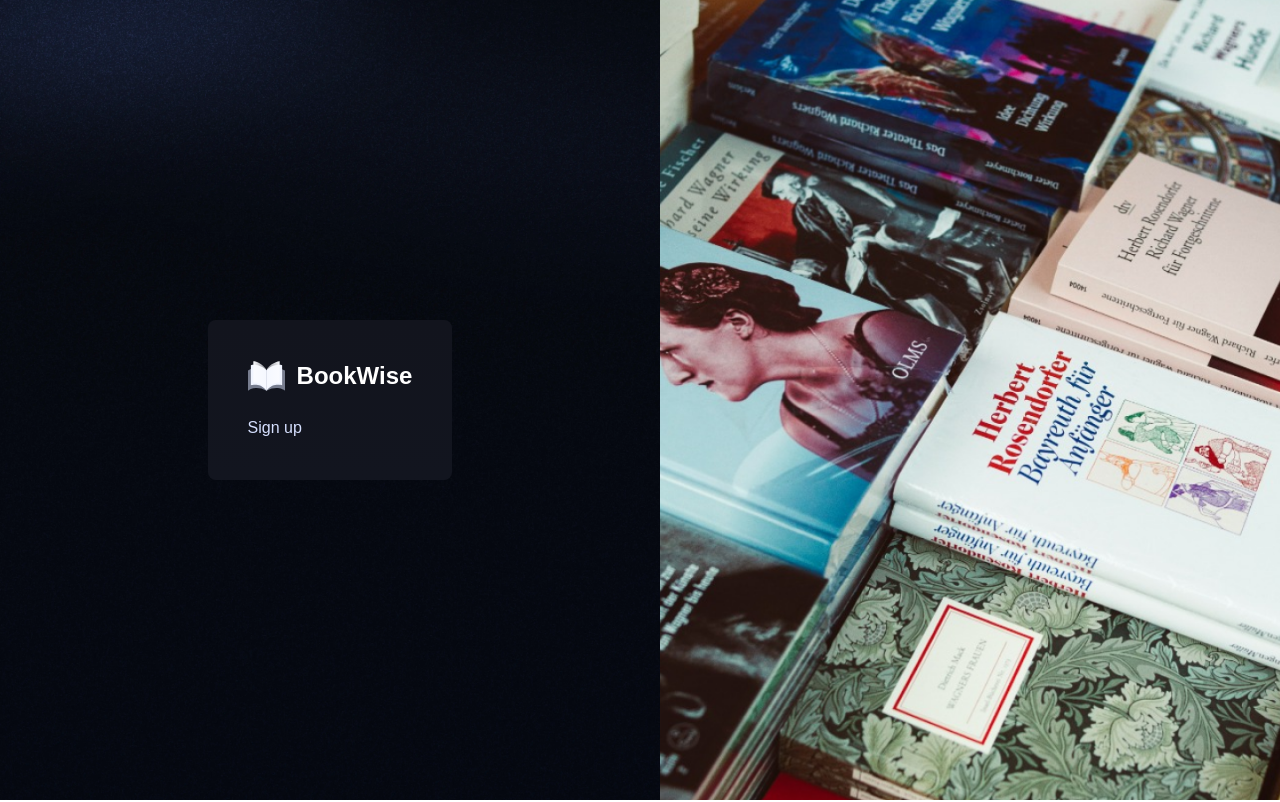
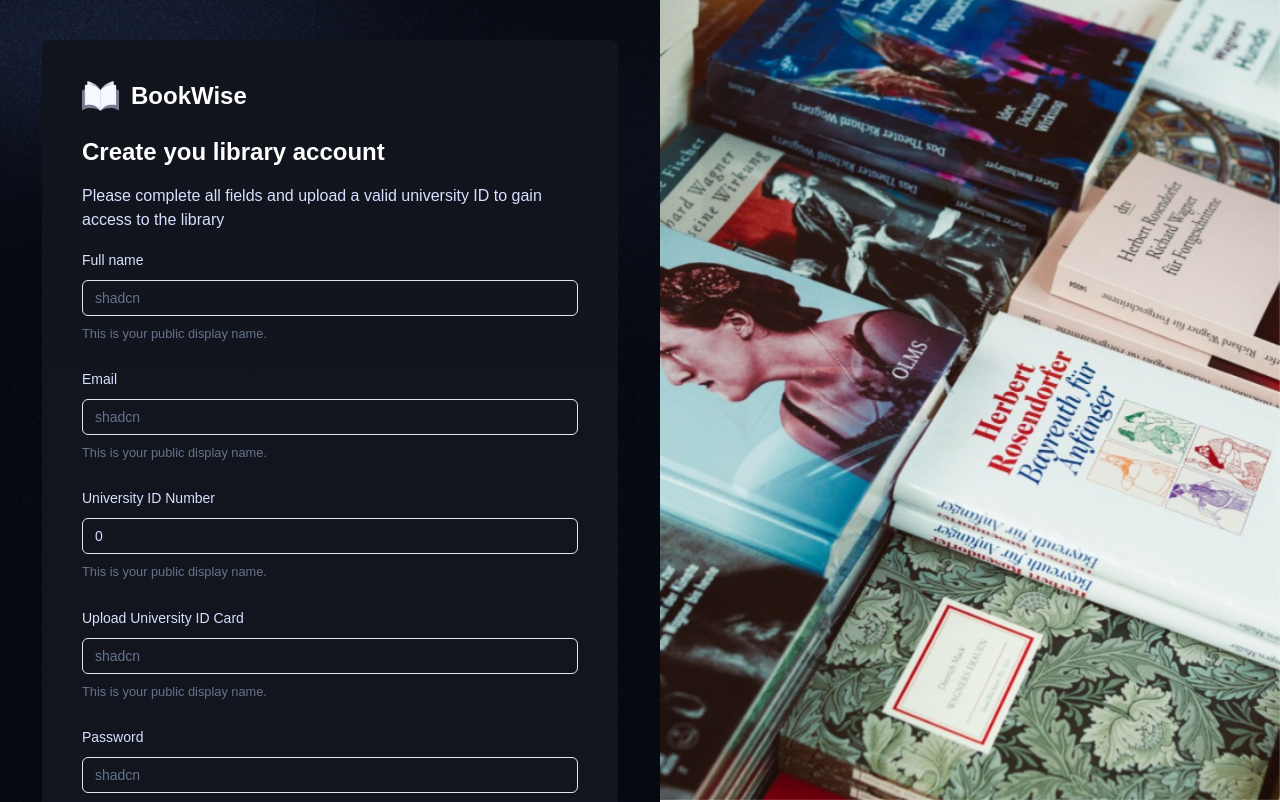
Before and after one commit to H-Janath/University-library-management-system, a Next.js app: page /sign-up in a window 1280 px wide. Shown: the top 802 px of the page. Built offline with nearby package versions, Linux system fonts and the light colour scheme; a web font is replaced by a local one.

Commit message:
Complete Auth form

```diff
--- a/app/(auth)/sign-in/page.tsx
+++ b/app/(auth)/sign-in/page.tsx
@@ -1,9 +1,20 @@
-import React from 'react'
+'use client'
+import AuthForm from "@/components/AuthForm";
+import { signInSchema } from "@/lib/validation";
+import React from "react";
 
 const page = () => {
   return (
-    <div>Sign in</div>
-  )
-}
+    <AuthForm
+      type="SIGN_IN"
+      schema={signInSchema}
+      defaultValues={{
+        email: "",
+        password: "",
+      }}
+      onSubmit={() => {}}
+    />
+  );
+};
 
-export default page
+export default page;
--- a/app/(auth)/sign-up/page.tsx
+++ b/app/(auth)/sign-up/page.tsx
@@ -1,9 +1,25 @@
-import React from 'react'
+'use client'
+
+import AuthForm from "@/components/AuthForm";
+import { signUpSchema } from "@/lib/validation";
+import React from "react";
 
 const page = () => {
   return (
-    <div>Sign up</div>
-  )
-}
+    <AuthForm
+      type="SIGN_UP"
+      schema={signUpSchema}
+      defaultValues={{
+        fullName: "",
+        email: "",
+        universityId: 0,
+        universityCard: "",
+        password: "",
+      }}
+      onSubmit={()=>{}}
 
-export default page
+    />
+  );
+};
+
+export default page;
--- /dev/null
+++ b/components/AuthForm.tsx
@@ -0,0 +1,93 @@
+"use client";
+import { zodResolver } from "@hookform/resolvers/zod";
+import React from "react";
+import {
+  DefaultValues,
+  FieldValues,
+  Path,
+  SubmitHandler,
+  useForm,
+  UseFormReturn,
+} from "react-hook-form";
+import { ZodType } from "zod";
+import { Button } from "@/components/ui/button";
+import {
+  Form,
+  FormControl,
+  FormDescription,
+  FormField,
+  FormItem,
+  FormLabel,
+  FormMessage,
+} from "@/components/ui/form";
+import { Input } from "@/components/ui/input";
+import Link from "next/link";
+import { FIELD_NAMES } from "@/constant";
+interface Props<T extends FieldValues> {
+  schema: ZodType<T>;
+  defaultValues: T;
+  onSubmit: (data: T) => Promise<{ success: boolean; error?: string }>;
+  type: "SIGN_IN" | "SIGN_UP";
+}
+
+const AuthForm = <T extends FieldValues>({
+  type,
+  schema,
+  defaultValues,
+  onSubmit,
+}: Props<T>) => {
+  const isSignIn = type === "SIGN_IN";
+  const form: UseFormReturn<T> = useForm({
+    resolver: zodResolver(schema),
+    defaultValues: defaultValues as DefaultValues<T>,
+  });
+
+  const handleSubmit: SubmitHandler<T> = async (data) => {};
+  return (
+    <div className="flex flex-col gap-4">
+      <h1 className="text-2xl font-semibold text-white">
+        {isSignIn ? "Well come back to Bookwise" : "Create you library account"}
+      </h1>
+      <p className="text-light-100">
+        {isSignIn
+          ? "Access the vast collection of resources, and stay updated"
+          : "Please complete all fields and upload a valid university ID to gain access to the library"}
+      </p>
+      <Form {...form}>
+        <form onSubmit={form.handleSubmit(onSubmit)} className="space-y-6 w-full">
+          {Object.keys(defaultValues).map((field) => (
+            <FormField
+            key={field}
+            control={form.control}
+            name={field as Path<T>}
+            render={({ field }) => (
+              <FormItem>
+                <FormLabel>{FIELD_NAMES[field.name as keyof typeof FIELD_NAMES]}</FormLabel>
+                <FormControl>
+                  <Input placeholder="shadcn" {...field} />
+                </FormControl>
+                <FormDescription>
+                  This is your public display name.
+                </FormDescription>
+                <FormMessage />
+              </FormItem>
+            )}
+          />
+          ))}
+          <Button type="submit">Submit</Button>
+        </form>
+        <p className="text-center text-base font-medium">
+          {isSignIn ? "New to BookWise?" : "Already have an account?"}
+          <Link
+            href={isSignIn ? "/sign-up" : "/sign-in"}
+            className="font-bold text-primary"
+          >
+            {isSignIn ? "Create an account" : "Sign in"}
+          </Link>
+        </p>
+      </Form>
+    </div>
+  );
+};
+
+export default AuthForm;
--- /dev/null
+++ b/components/ui/form.tsx
@@ -0,0 +1,178 @@
+"use client"
+
+import * as React from "react"
+import * as LabelPrimitive from "@radix-ui/react-label"
+import { Slot } from "@radix-ui/react-slot"
+import {
+  Controller,
+  ControllerProps,
+  FieldPath,
+  FieldValues,
+  FormProvider,
+  useFormContext,
+} from "react-hook-form"
+
+import { cn } from "@/lib/utils"
+import { Label } from "@/components/ui/label"
+
+const Form = FormProvider
+
+type FormFieldContextValue<
+  TFieldValues extends FieldValues = FieldValues,
+  TName extends FieldPath<TFieldValues> = FieldPath<TFieldValues>
+> = {
+  name: TName
+}
+
+const FormFieldContext = React.createContext<FormFieldContextValue>(
+  {} as FormFieldContextValue
+)
+
+const FormField = <
+  TFieldValues extends FieldValues = FieldValues,
+  TName extends FieldPath<TFieldValues> = FieldPath<TFieldValues>
+>({
+  ...props
+}: ControllerProps<TFieldValues, TName>) => {
+  return (
+    <FormFieldContext.Provider value={{ name: props.name }}>
+      <Controller {...props} />
+    </FormFieldContext.Provider>
+  )
+}
+
+const useFormField = () => {
+  const fieldContext = React.useContext(FormFieldContext)
+  const itemContext = React.useContext(FormItemContext)
+  const { getFieldState, formState } = useFormContext()
+
+  const fieldState = getFieldState(fieldContext.name, formState)
+
+  if (!fieldContext) {
+    throw new Error("useFormField should be used within <FormField>")
+  }
+
+  const { id } = itemContext
+
+  return {
+    id,
+    name: fieldContext.name,
+    formItemId: `${id}-form-item`,
+    formDescriptionId: `${id}-form-item-description`,
+    formMessageId: `${id}-form-item-message`,
+    ...fieldState,
+  }
+}
+
+type FormItemContextValue = {
+  id: string
+}
+
+const FormItemContext = React.createContext<FormItemContextValue>(
+  {} as FormItemContextValue
+)
+
+const FormItem = React.forwardRef<
+  HTMLDivElement,
+  React.HTMLAttributes<HTMLDivElement>
+>(({ className, ...props }, ref) => {
+  const id = React.useId()
+
+  return (
+    <FormItemContext.Provider value={{ id }}>
+      <div ref={ref} className={cn("space-y-2", className)} {...props} />
+    </FormItemContext.Provider>
+  )
+})
+FormItem.displayName = "FormItem"
+
+const FormLabel = React.forwardRef<
+  React.ElementRef<typeof LabelPrimitive.Root>,
+  React.ComponentPropsWithoutRef<typeof LabelPrimitive.Root>
+>(({ className, ...props }, ref) => {
+  const { error, formItemId } = useFormField()
+
+  return (
+    <Label
+      ref={ref}
+      className={cn(error && "text-destructive", className)}
+      htmlFor={formItemId}
+      {...props}
+    />
+  )
+})
+FormLabel.displayName = "FormLabel"
+
+const FormControl = React.forwardRef<
+  React.ElementRef<typeof Slot>,
+  React.ComponentPropsWithoutRef<typeof Slot>
+>(({ ...props }, ref) => {
+  const { error, formItemId, formDescriptionId, formMessageId } = useFormField()
+
+  return (
+    <Slot
+      ref={ref}
+      id={formItemId}
+      aria-describedby={
+        !error
+          ? `${formDescriptionId}`
+          : `${formDescriptionId} ${formMessageId}`
+      }
+      aria-invalid={!!error}
+      {...props}
+    />
+  )
+})
+FormControl.displayName = "FormControl"
+
+const FormDescription = React.forwardRef<
+  HTMLParagraphElement,
+  React.HTMLAttributes<HTMLParagraphElement>
+>(({ className, ...props }, ref) => {
+  const { formDescriptionId } = useFormField()
+
+  return (
+    <p
+      ref={ref}
+      id={formDescriptionId}
+      className={cn("text-[0.8rem] text-muted-foreground", className)}
+      {...props}
+    />
+  )
+})
+FormDescription.displayName = "FormDescription"
+
+const FormMessage = React.forwardRef<
+  HTMLParagraphElement,
+  React.HTMLAttributes<HTMLParagraphElement>
+>(({ className, children, ...props }, ref) => {
+  const { error, formMessageId } = useFormField()
+  const body = error ? String(error?.message ?? "") : children
+
+  if (!body) {
+    return null
+  }
+
+  return (
+    <p
+      ref={ref}
+      id={formMessageId}
+      className={cn("text-[0.8rem] font-medium text-destructive", className)}
+      {...props}
+    >
+      {body}
+    </p>
+  )
+})
+FormMessage.displayName = "FormMessage"
+
+export {
+  useFormField,
+  Form,
+  FormItem,
+  FormLabel,
+  FormControl,
+  FormDescription,
+  FormMessage,
+  FormField,
+}
--- /dev/null
+++ b/components/ui/input.tsx
@@ -0,0 +1,22 @@
+import * as React from "react"
+
+import { cn } from "@/lib/utils"
+
+const Input = React.forwardRef<HTMLInputElement, React.ComponentProps<"input">>(
+  ({ className, type, ...props }, ref) => {
+    return (
+      <input
+        type={type}
+        className={cn(
+          "flex h-9 w-full rounded-md border border-input bg-transparent px-3 py-1 text-base shadow-sm transition-colors file:border-0 file:bg-transparent file:text-sm file:font-medium file:text-foreground placeholder:text-muted-foreground focus-visible:outline-none focus-visible:ring-1 focus-visible:ring-ring disabled:cursor-not-allowed disabled:opacity-50 md:text-sm",
+          className
+        )}
+        ref={ref}
+        {...props}
+      />
+    )
+  }
+)
+Input.displayName = "Input"
+
+export { Input }
--- /dev/null
+++ b/components/ui/label.tsx
@@ -0,0 +1,26 @@
+"use client"
+
+import * as React from "react"
+import * as LabelPrimitive from "@radix-ui/react-label"
+import { cva, type VariantProps } from "class-variance-authority"
+
+import { cn } from "@/lib/utils"
+
+const labelVariants = cva(
+  "text-sm font-medium leading-none peer-disabled:cursor-not-allowed peer-disabled:opacity-70"
+)
+
+const Label = React.forwardRef<
+  React.ElementRef<typeof LabelPrimitive.Root>,
+  React.ComponentPropsWithoutRef<typeof LabelPrimitive.Root> &
+    VariantProps<typeof labelVariants>
+>(({ className, ...props }, ref) => (
+  <LabelPrimitive.Root
+    ref={ref}
+    className={cn(labelVariants(), className)}
+    {...props}
+  />
+))
+Label.displayName = LabelPrimitive.Root.displayName
+
+export { Label }
--- /dev/null
+++ b/lib/validation.ts
@@ -0,0 +1,13 @@
+import {number, z} from 'zod';
+export const signUpSchema = z.object({
+    fullName: z.string().min(3),
+    email: z.string().email(),
+    universityId: z.coerce.number(),
+    universityCard: z.string().nonempty('University Card is required'),
+    password: z.string().min(8)
+});
+
+export const signInSchema = z.object({
+    email: z.string().email(),
+    password: z.string().min(8)
+})
--- a/package.json
+++ b/package.json
@@ -9,6 +9,8 @@
     "lint": "next lint"
   },
   "dependencies": {
+    "@hookform/resolvers": "^4.1.2",
+    "@radix-ui/react-label": "^2.1.2",
     "@radix-ui/react-slot": "^1.1.2",
     "class-variance-authority": "^0.7.1",
     "clsx": "^2.1.1",
@@ -16,8 +18,10 @@
     "next": "15.1.2",
     "react": "^19.0.0",
     "react-dom": "^19.0.0",
+    "react-hook-form": "^7.54.2",
     "tailwind-merge": "^3.0.2",
-    "tailwindcss-animate": "^1.0.7"
+    "tailwindcss-animate": "^1.0.7",
+    "zod": "^3.24.2"
   },
   "devDependencies": {
     "@eslint/eslintrc": "^3",
```
Also changed, not shown: 1 other file (tests, documents, lock files or other folders).
